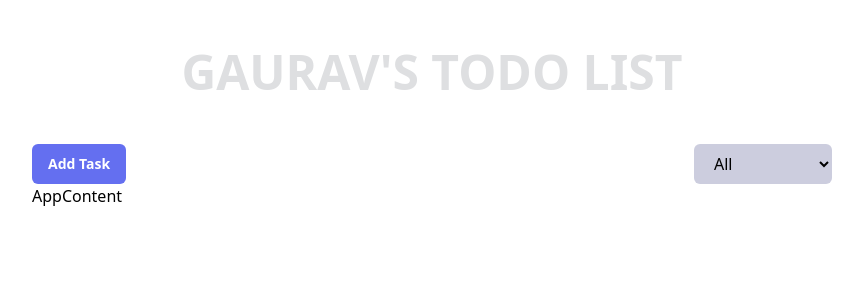
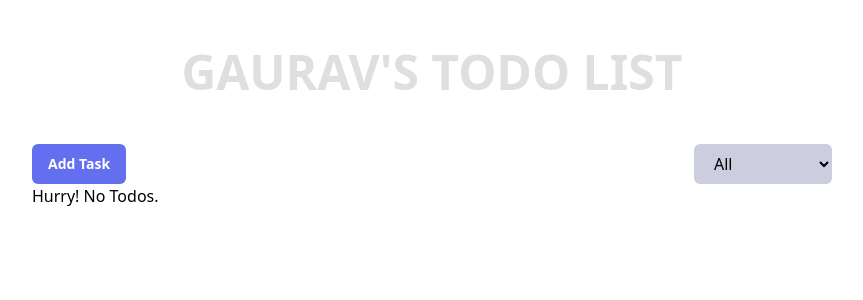
Before and after one commit to GauravKhalapurkar/todo-list, a React (Create React App) app: page / in a window 1280 px wide. Shown: the top 300 px of the page, without its empty margins (208-1071 px from the left). Built offline with nearby package versions, Linux system fonts and the light colour scheme.

Commit message:
getting saved title done

```diff
--- a/src/components/AppContent.jsx
+++ b/src/components/AppContent.jsx
@@ -1,7 +1,18 @@
 import React from "react";
+import { useSelector } from "react-redux";
 
 const AppContent = () => {
-  return <div className="max-w-[800px] mx-auto">AppContent</div>;
+  const todoList = useSelector((state) => state.todo.todoList);
+  const sortedTodoList = [...todoList];
+  sortedTodoList.sort((a, b) => new Date(b.time) - new Date(a.time));
+
+  return (
+    <div className="max-w-[800px] mx-auto">
+      {sortedTodoList.length > 0
+        ? sortedTodoList.map((todo) => todo.title)
+        : "Hurry! No Todos."}
+    </div>
+  );
 };
 
 export default AppContent;
--- /dev/null
+++ b/src/components/TodoItem.jsx
@@ -0,0 +1,7 @@
+import React from "react";
+
+const TodoItem = () => {
+  return <div>TodoItem</div>;
+};
+
+export default TodoItem;
```
